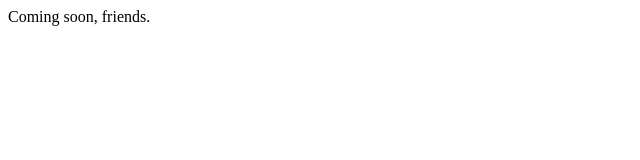
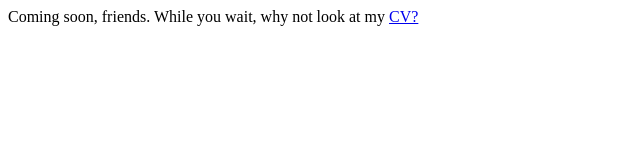
Before and after one commit to AdamKing11/adamking11.github.io, a plain HTML site: page index.html in a window 1280 px wide. Shown: the whole page, without its empty margins (0-640 px from the left). Drawn offline with Linux system fonts and the light colour scheme.

Commit message:
Update index.html

```diff
--- a/index.html
+++ b/index.html
@@ -5,5 +5,6 @@
 	</head>
 	<body>
 		Coming soon, friends.
+		While you wait, why not look at my <a href="akcv.pdf"> CV? </a>
 	</body>
 </html>
```
